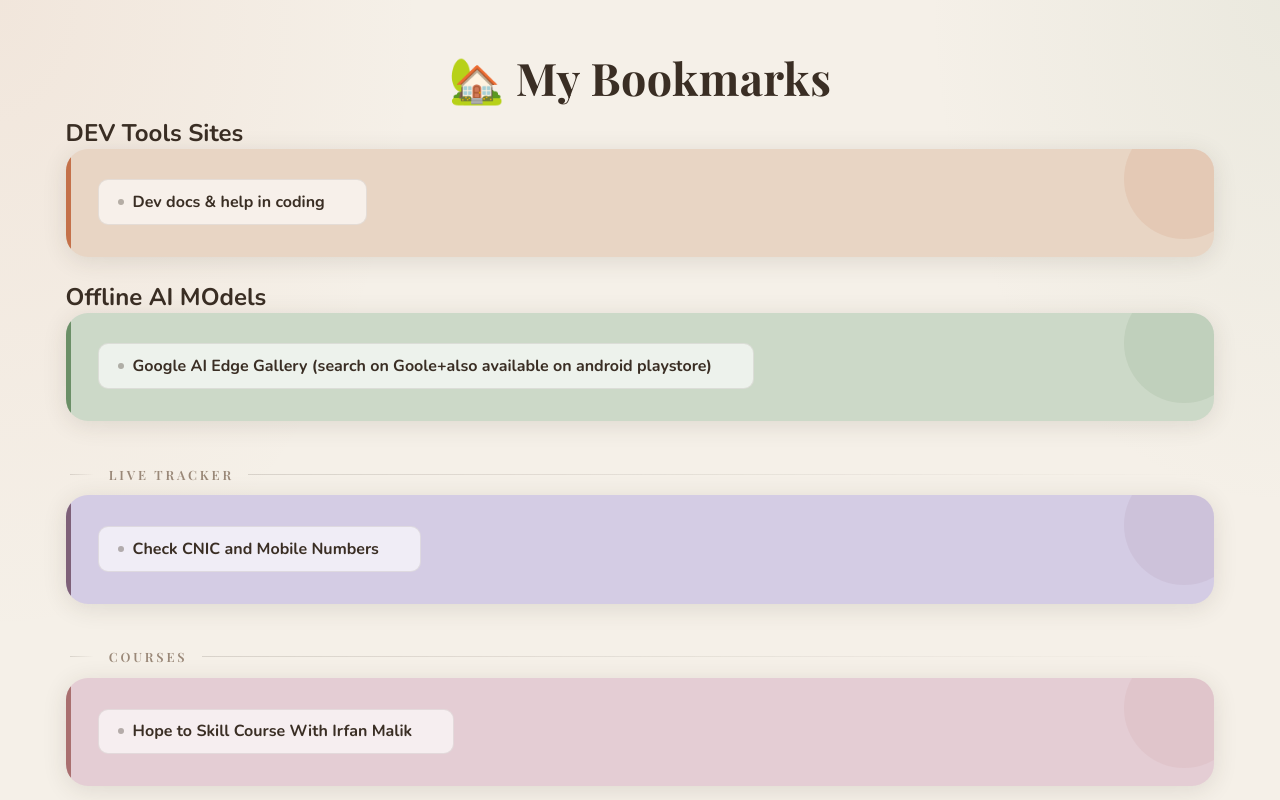
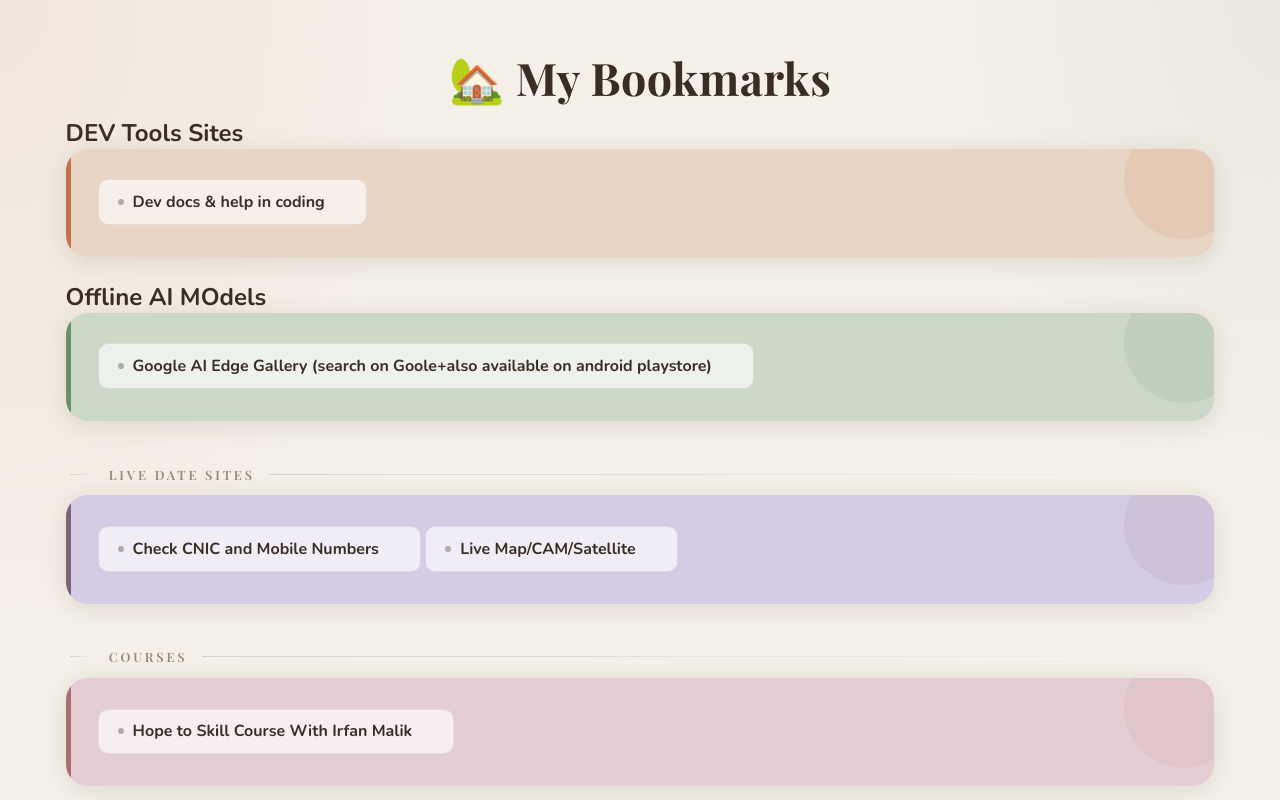
Before and after one commit to masifgpt/my-bookmark, a plain HTML site: page all-sites.html in a window 1280 px wide. Shown: the top 800 px of the page. Drawn offline with nearby package versions, Linux system fonts and the light colour scheme; a web font is replaced by a local one.

Commit message:
up live map site

```diff
--- a/all-sites.html
+++ b/all-sites.html
@@ -32,11 +32,17 @@
             </li>
         </div>
 
-        <h3>Live Tracker</h3>
+        <h3>Live Date Sites</h3>
         <div>
             <li>
                 <a href="https://cnic.pk/">Check CNIC and Mobile Numbers</a>
             </li>
+
+            <li>
+                <a href="https://osirisai.live/">Live Map/CAM/Satellite</a>
+            </li>
+
+
         </div>
         <h3>Courses</h3>
         <div>
```
